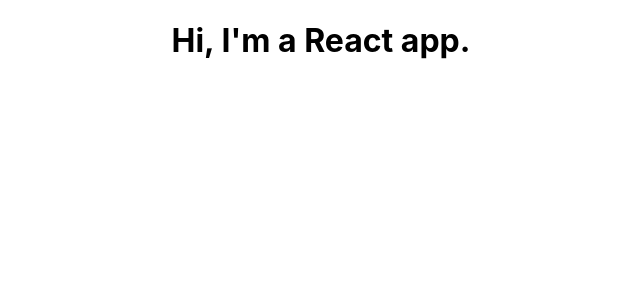
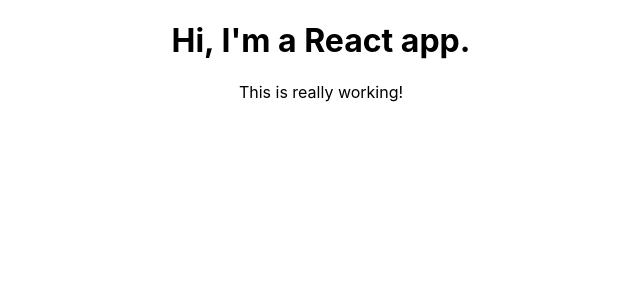
Before and after one commit to cjmcquain/react-complete-guide, a React (Create React App) app: page / in a window 1280 px wide. Shown: the top 300 px of the page, without its empty margins (319-959 px from the left). Built offline with nearby package versions, Linux system fonts and the light colour scheme.

Commit message:
Created Person component

```diff
--- a/src/App.js
+++ b/src/App.js
@@ -6,6 +6,7 @@
     return (
       <div className="App">
         <h1>Hi, I'm a React app.</h1>
+        <p>This is really working!</p>
       </div>
     );
   }
--- /dev/null
+++ b/src/Person/Person.js
@@ -0,0 +1,3 @@
+const person = () => {
+
+};
```
